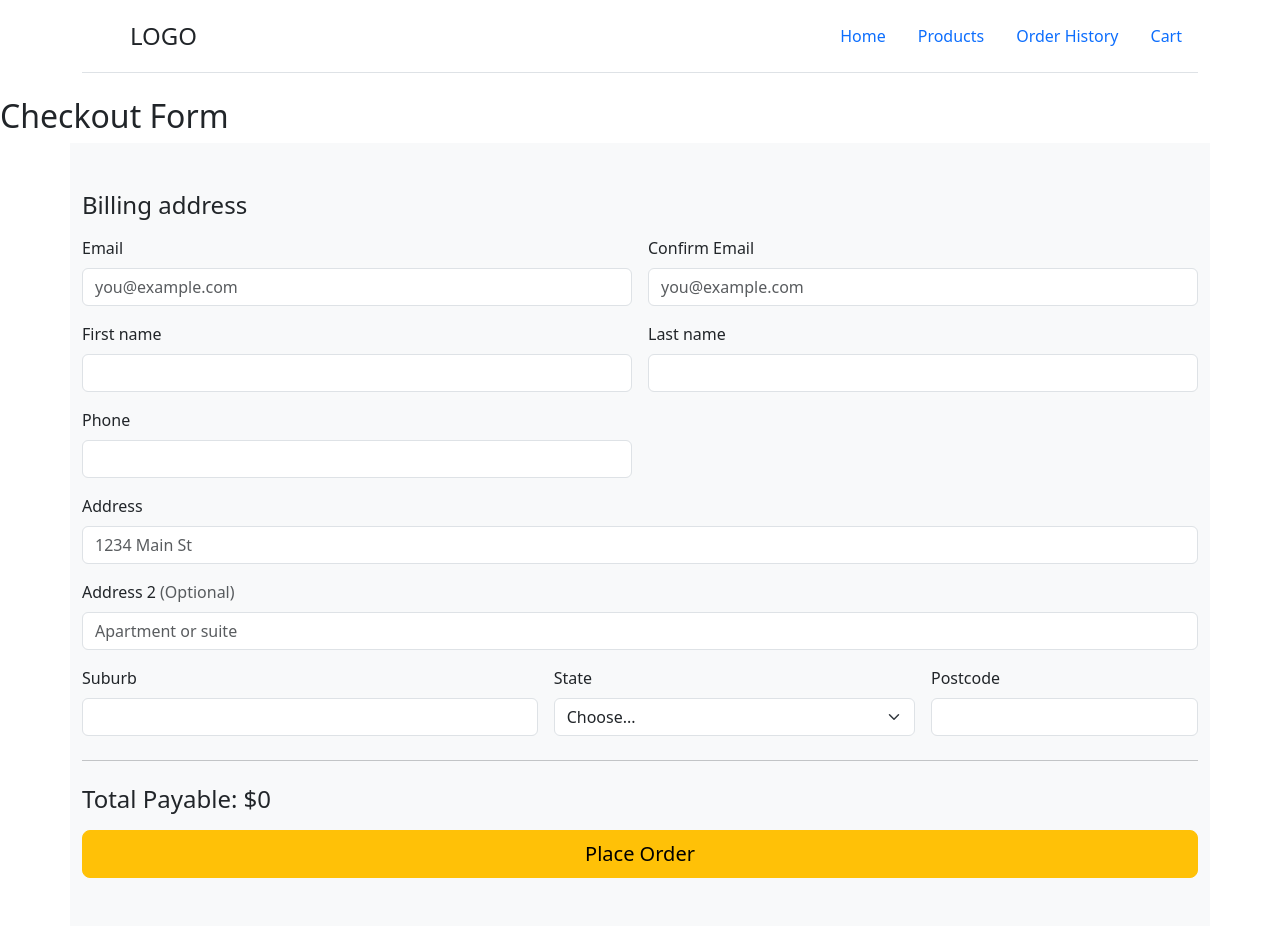
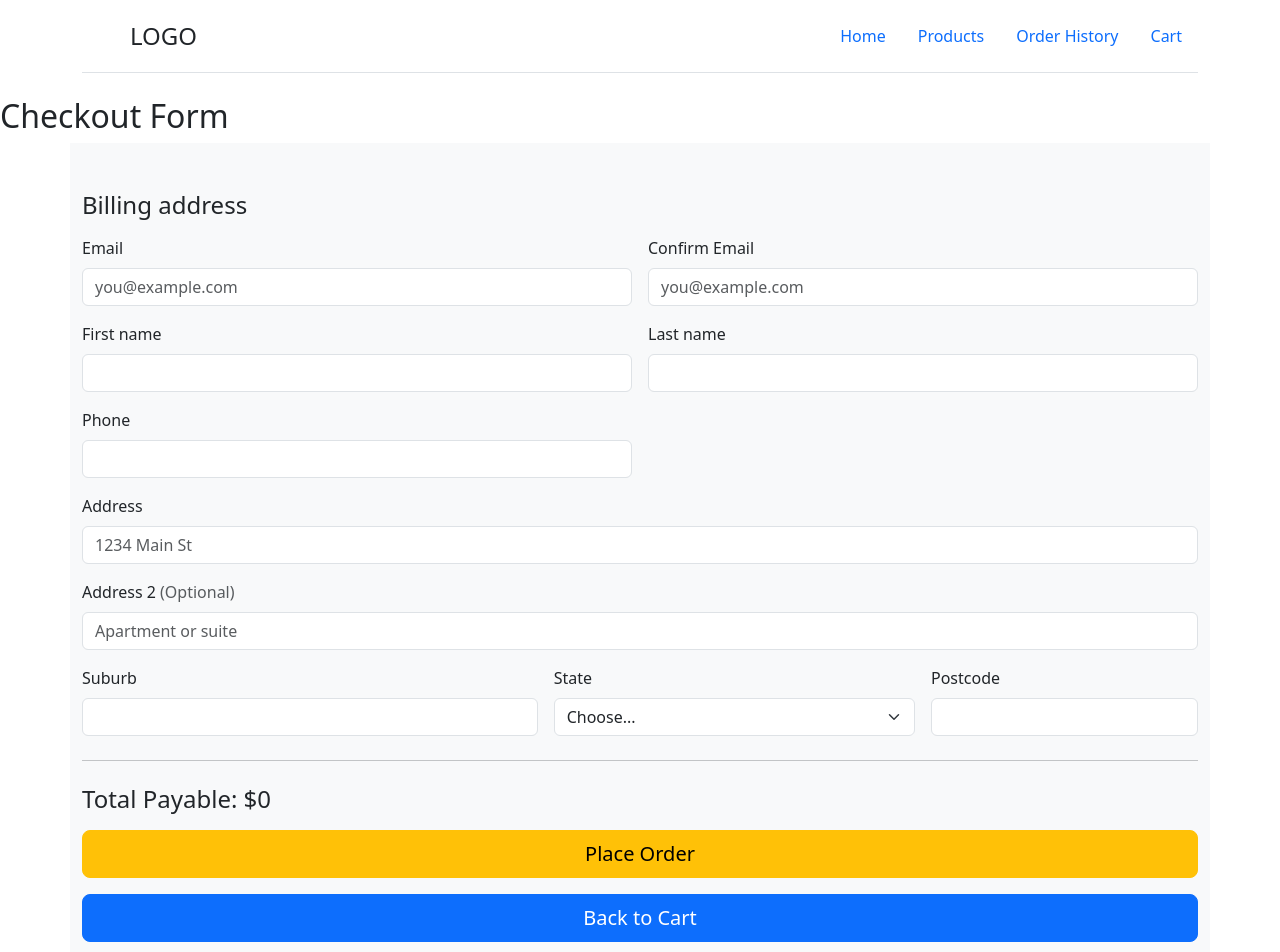
Before and after one commit to MERN-Project-Sticker-Shop/T3A2-Client, a React (Vite) app: page /checkout in a window 1280 px wide. Shown: the top 952 px of the page. Built offline with nearby package versions, Linux system fonts and the light colour scheme.

Commit message:
added back to cart button in checkout page

```diff
--- a/src/components/Cart.jsx
+++ b/src/components/Cart.jsx
@@ -55,7 +55,7 @@ const Cart = ({cart, setCart, addCartToOrder, setTotal}) => {
         <div className="card-body p-4">
             <div className="row d-flex justify-content-between align-items-center">
                 {readyCart.length > 0 ? <><h4>Total Payable: ${payable}</h4><button onClick={toCheckout} className="btn btn-warning btn-block btn-lg">Checkout</button></> : <h4>Your cart is empty.</h4>}
-                <button onClick={toShopping} className="btn btn-primary btn-block btn-lg mt-3">Back To Shopping</button>
+                <button onClick={toShopping} className="btn btn-primary btn-block btn-lg mt-3">Continue Shopping</button>
             </div>
 
         </div>
--- a/src/components/Checkout.jsx
+++ b/src/components/Checkout.jsx
@@ -16,6 +16,10 @@ const Checkout = ({address, setAddress, addAddressToOrder, order, total, addTota
   function toConfirmation() {
     addOrderToOrders(order)
     nav('/confirmation')
+  }
+
+  function backToCart() {
+    nav('/cart')
   }
 
   function confirmEmail() {
@@ -122,6 +126,7 @@ const Checkout = ({address, setAddress, addAddressToOrder, order, total, addTota
           <h4 className="mb-3">Total Payable: ${total}</h4>
 
           <button className="w-100 btn btn-warning btn-lg" type="submit">Place Order</button>
+          <button onClick={backToCart} className="w-100 btn mt-3 btn-primary btn-lg">Back to Cart</button>
         </form>
       </div>
     </div>
```
